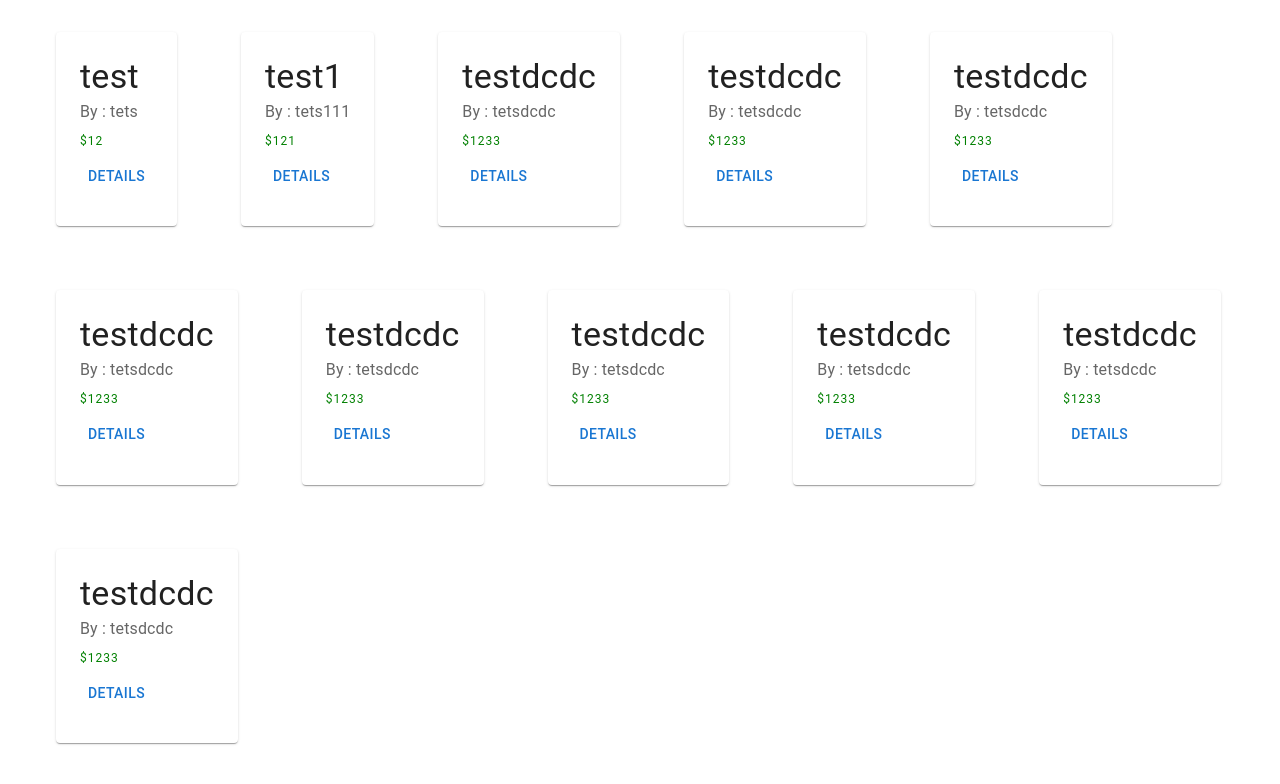
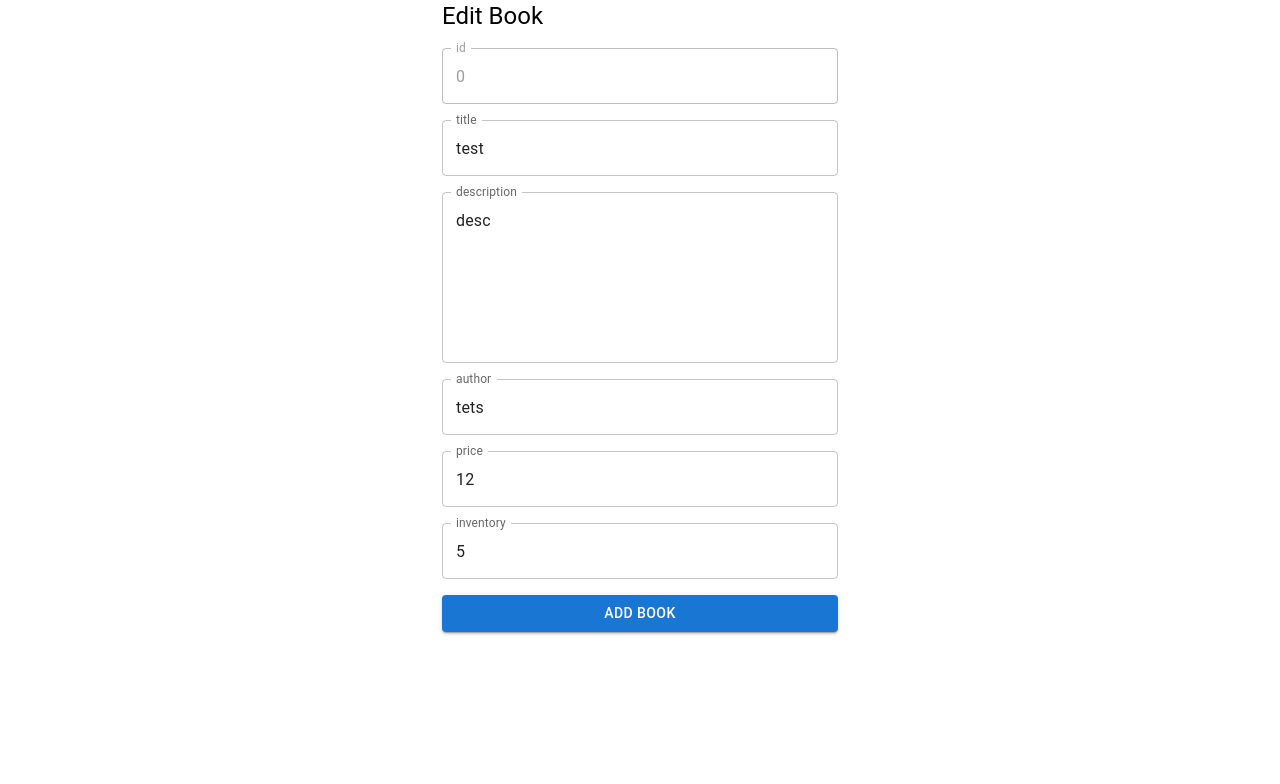
Before and after one commit to OFIRI/colman-bookshop-client, a React (Create React App) app: page / in a window 1280 px wide. Shown: the top 784 px of the page. Built offline with nearby package versions, Linux system fonts and the light colour scheme.

Commit message:
started working on book edit function

```diff
--- a/src/Components/BookForm.tsx
+++ b/src/Components/CreateBookForm.tsx
@@ -19,10 +19,9 @@ const schema = object().shape({
 });
 
 interface IBookFormProps {
-  book?: Book;
   submitHandle: SubmitHandler<Book>;
 }
-const BookForm = ({ book, submitHandle }: IBookFormProps) => {
+const BookForm = ({ submitHandle }: IBookFormProps) => {
   const {
     register,
     handleSubmit,
--- /dev/null
+++ b/src/Components/EditBookForm/EditBookForm.tsx
@@ -0,0 +1,119 @@
+import { Container, Grid, Typography, TextField, Button } from "@mui/material";
+import { useForm, SubmitHandler } from "react-hook-form";
+import { yupResolver } from "@hookform/resolvers/yup";
+import { object, string, number, mixed } from "yup";
+import { Book } from "../../types/Book";
+
+const schema = object().shape({
+  title: string().required("Title is required"),
+  author: string().required("Author is required"),
+  description: string().required("Description is required"),
+  price: number()
+    .typeError("Price must be a number")
+    .required("Book must have a price")
+    .min(0, "Price can't be negative"),
+  inventory: number()
+    .typeError("Inventory must be a number")
+    .required("Book must have Inventory")
+    .min(0, "Inventory can't be negative"),
+});
+
+interface IBookFormProps {
+  book: Book;
+  submitHandle: SubmitHandler<Book>;
+}
+const EditBookForm = ({ book, submitHandle }: IBookFormProps) => {
+  const {
+    register,
+    handleSubmit,
+    formState: { errors },
+  } = useForm({ resolver: yupResolver(schema), defaultValues: book });
+  return (
+    <div>
+      <Container maxWidth="xs">
+        {/* @ts-ignore */}
+        <form onSubmit={handleSubmit(submitHandle)}>
+          <Grid container spacing={2}>
+            <Grid item xs={12}>
+              <Typography component="h1" variant="h5">
+                Edit Book
+              </Typography>
+            </Grid>
+            <Grid item xs={12}>
+              <TextField
+                {...register("_id")}
+                id="_id"
+                label="id"
+                fullWidth
+                disabled
+              />
+            </Grid>
+            <Grid item xs={12}>
+              <TextField
+                {...register("title")}
+                id="title"
+                label="title"
+                fullWidth
+                error={errors.title ? true : false}
+                // @ts-ignore
+                helperText={errors.title?.message}
+              />
+            </Grid>
+            <Grid item xs={12}>
+              <TextField
+                {...register("description")}
+                id="description"
+                label="description"
+                multiline
+                rows={6}
+                error={errors.description ? true : false}
+                // @ts-ignore
+                helperText={errors.description?.message}
+                fullWidth
+              />
+            </Grid>
+            <Grid item xs={12}>
+              <TextField
+                {...register("author")}
+                id="author"
+                label="author"
+                fullWidth
+                error={errors.author ? true : false}
+                // @ts-ignore
+                helperText={errors.author?.message}
+              />
+            </Grid>
+            <Grid item xs={12}>
+              <TextField
+                {...register("price")}
+                id="price"
+                label="price"
+                fullWidth
+                error={errors.price ? true : false}
+                // @ts-ignore
+                helperText={errors.price?.message}
+              />
+            </Grid>
+            <Grid item xs={12}>
+              <TextField
+                {...register("inventory")}
+                id="inventory"
+                label="inventory"
+                fullWidth
+                error={errors.inventory ? true : false}
+                // @ts-ignore
+                helperText={errors.inventory?.message}
+              />
+            </Grid>
+            <Grid item xs={12}>
+              <Button type="submit" variant="contained" fullWidth>
+                Add Book
+              </Button>
+            </Grid>
+          </Grid>
+        </form>
+      </Container>
+    </div>
+  );
+};
+export default EditBookForm;
--- a/src/Components/HomePage/HomePage.tsx
+++ b/src/Components/HomePage/HomePage.tsx
@@ -1,10 +1,22 @@
 import React from "react";
+import BookApi from "../../api/book.api";
+import { Book } from "../../types/Book";
 import BookListPage from "../BookListPage/BookListPage";
+import EditBookForm from "../EditBookForm/EditBookForm";
 
 const HomePage = () => {
+  const books: Book = {
+    _id: "0",
+    title: "test",
+    author: "tets",
+    description: "desc",
+    price: 12,
+    inventory: 5,
+  };
   return (
     <>
-      <BookListPage />
+      {/* <BookListPage /> */}
+      <EditBookForm book={books} submitHandle={BookApi.editBook} />
     </>
   );
 };
--- a/src/api/book.api.tsx
+++ b/src/api/book.api.tsx
@@ -4,5 +4,9 @@ class BookApi {
     console.log(book);
     return book;
   }
+  static async editBook(book: Book): Promise<Book> {
+    console.log(book);
+    return book;
+  }
 }
 export default BookApi;
```
